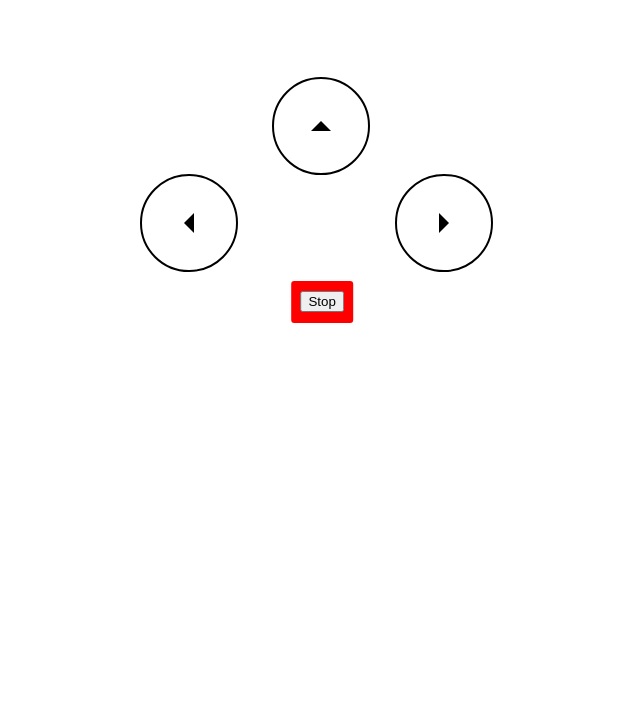
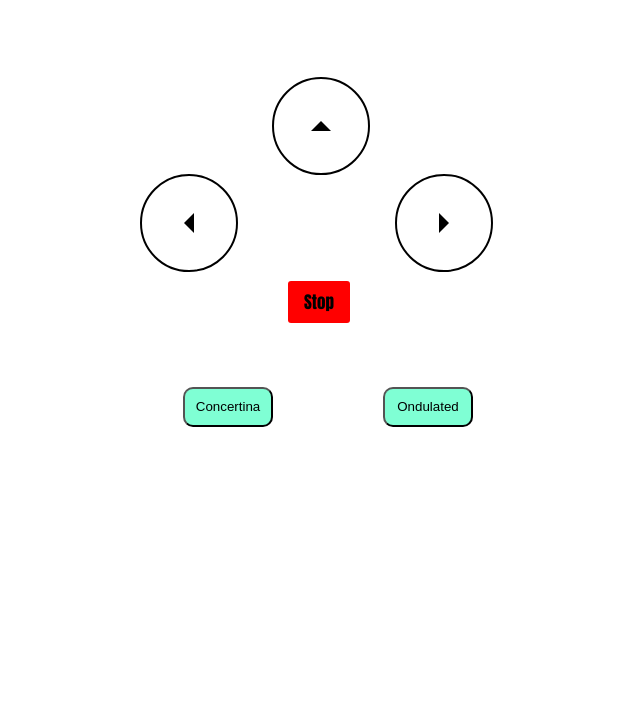
Before and after one commit to MECA-SNAKE/arduino-commands, a plain HTML site: page index.html in a window 1280 px wide. Shown: the part 73-800 px from the top of the page, without its empty margins (312-952 px from the left). Drawn offline with Linux system fonts and the light colour scheme.

Commit message:
added buttons

```diff
--- a/app.js
+++ b/app.js
@@ -3,6 +3,9 @@ const forwardBtn = document.getElementById('forwardBtn');
 const stopBtn = document.getElementById('stopBtn');
 const rightBtn = document.getElementById('right-button');
 const leftBtn = document.getElementById('left-button');
+const concertinaBtn = document.getElementById('concMov');
+const ondulatedBtn = document.getElementById('ondMov');
+
 
 const SNAKE_IP = 'enter IP address here';
 
@@ -18,21 +21,10 @@ function sendRequest(path) {
     .catch(err => console.error(`Error sending request: ${err}`));
 }
 
-// function sendMotorSpeedRequest(speed) {
-//   const percent = Math.round(speed / 100 * 255);
-//   sendRequest(`speed?percent=${percent}`);
-//   speedOutput.innerHTML = `${speed}%`;
-// }
-
 forwardBtn.addEventListener('click', () => {
   sendRequest('/forward');
   console.log("going forward");
 });
-
-// backwardBtn.addEventListener('click', () => {
-//   sendRequest('/backward');
-//   console.log("hola");
-// });
 
 rightBtn.addEventListener('click', () => {
   sendRequest('/right');
@@ -48,3 +40,13 @@ stopBtn.addEventListener('click', () => {
   sendRequest('/stop');
   console.log("Stopping");
 });
+
+concertinaBtn.addEventListener('click', () => {
+  sendRequest('/concertina');
+  console.log("Concertina Movement");
+})
+
+ondulatedBtn.addEventListener('click', () => {
+  sendRequest('/ondulated');
+  console.log("Ondulated Movement");
+})
--- a/index.html
+++ b/index.html
@@ -10,18 +10,22 @@
 <body>
 
   <div class="snake">
-  <h1 class="text-center">Kaa Control</h1>
+  <h1 class="text-center"> Snake/Inchworm Control</h1>
 
   <div class="controls">
     <div class="arrow left-arrow" id="left-button"></div>
     <div class="arrow up-arrow" id="forwardBtn"></div>
     <div class="arrow right-arrow" id="right-button"></div>
-    <!-- <div class="arrow down-arrow" id="backwardBtn"></div> -->
   </div>
 
     <div class="btnstop">
-      <button type="button" class="btn btn-danger" id="stopBtn" >Stop</button>
+      <button type="button" class="btn btn-light" id="stopBtn" >Stop</button>
     </div>
+
+  <div class="movements">
+    <button class="mov concertina" id="concMov">Concertina</button>
+    <button class="mov ondulated" id="ondMov">Ondulated</button>
+  </div>
 
 
   <script>
--- a/style.css
+++ b/style.css
@@ -23,13 +23,6 @@
       height: 94px;
      }
 
-     /* #backwardBtn {
-      margin-top: 15px;
-      margin-right: 19px;
-      width: 94px;
-      height: 94px;
-     } */
-
     .controls {
       display: flex;
       justify-content: space-around;
@@ -39,12 +32,47 @@
       margin: 0 auto;
     }
 
+    .movements {
+      display: flex;
+      justify-content: space-around;
+      align-items: center;
+      flex-wrap: wrap;
+      max-width: 400px;
+      margin: 0 auto;
+    }
+
+    #concMov{
+      background-color:aquamarine;
+      width: 90px;
+      height: 40px;
+      border-radius: 10px;
+    }
+
+    #ondMov{
+      background-color: aquamarine;
+      width: 90px;
+      height: 40px;
+      border-radius: 10px;
+    }
+
+    #stopBtn.btn.btn-light{
+    cursor: pointer;
+     background-color: transparent;
+     border: 0px;
+    }
+
+    #stopBtn.btn.btn-light{
+
+     font-family: Impact, Haettenschweiler, 'Arial Narrow Bold', sans-serif;
+     font-size: 17px;
+    }
+
     .btnstop {
       display: flex;
       align-items: center;
       justify-content: center;
       background-color: red;
-      margin-left: -12px;
+      margin-left: -40px;
       margin-bottom: 64px;
       margin-top: 9px;
       width: 62px;
@@ -53,7 +81,12 @@
       position: relative;
       left: 50%;
       top: 40%;
-      transform: translateX(-40%);
+      cursor: pointer;
+      transition: 0.6s;
+    }
+    .btnstop:hover {
+     background-color:  rgba(217, 51, 51, 0.5);
+     transform: scale(1.1, 1.1);
     }
 
 
@@ -72,8 +105,8 @@
       background-color: #ccc;
     }
 
-    .btnstop:hover {
-        background-color: #f46f6f;
+    .btnstop :hover {
+        background-color:  rgba(197, 124, 124, 0.5);
     }
 
     .left-arrow:before {
```
